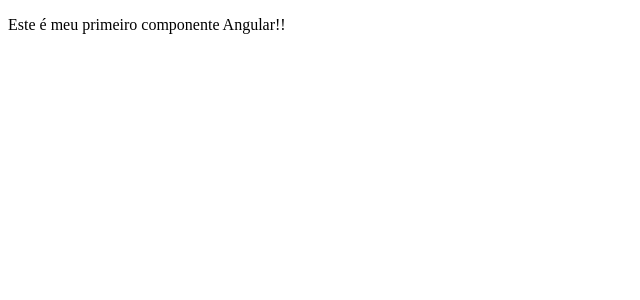
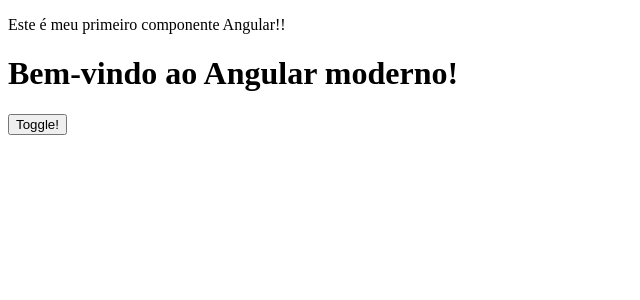
Before and after one commit to marcionavarro/modern-angular, an Angular app: page / in a window 1280 px wide. Shown: the top 300 px of the page, without its empty margins (0-640 px from the left). Built offline with nearby package versions, Linux system fonts and the light colour scheme.

Commit message:
04: Component Templates & Interaction

```diff
--- a/src/app/hello/hello.html
+++ b/src/app/hello/hello.html
@@ -1 +1,9 @@
 <p>Este é meu primeiro componente Angular!!</p>
+
+<h1>{{ title }}</h1>
+<button
+[disabled]="isDisabled"
+(click)="onClick()"
+>
+  Toggle!
+</button>
--- a/src/app/hello/hello.ts
+++ b/src/app/hello/hello.ts
@@ -6,4 +6,13 @@
   templateUrl: './hello.html',
   styleUrl: './hello.scss',
 })
-export class Hello {}
+export class Hello {
+
+  protected title = 'Bem-vindo ao Angular moderno!';
+  protected isDisabled = false;
+
+  onClick() {
+    console.log('Botão clicado!');
+    this.isDisabled = !this.isDisabled;
+  }
+}
```
